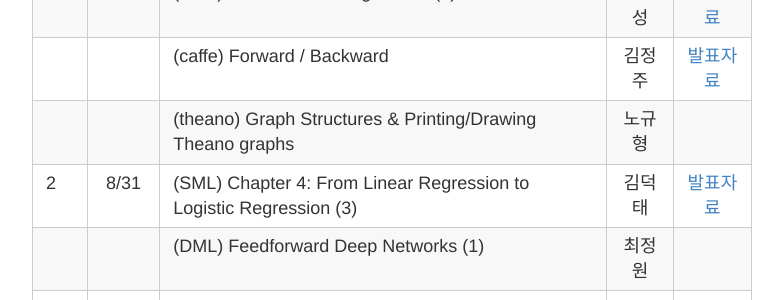
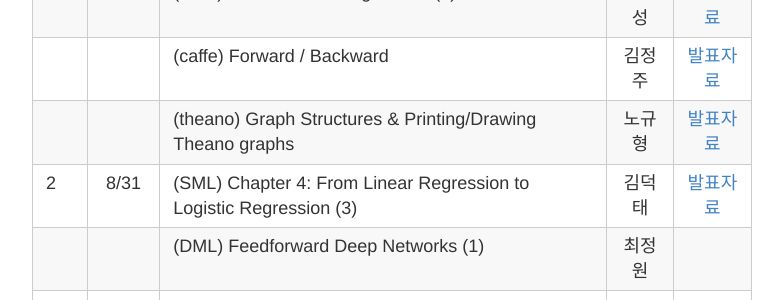
Before and after one commit to songorithm/ML, a Jekyll site: the page built from _posts/2015-12-1-SCHEDULE.md, in a window 1280 px wide and 900 px high, scrolled down 2982 px. Shown: the part 151-451 px from the top of the window, without its empty margins (248-1031 px from the left). Built offline with Jekyll 4.4.1, drawn with Linux system fonts in a browser that asks for light colours; Markdown is read by kramdown in place of the engine named in the settings.

Commit message:
Update 2015-12-1-SCHEDULE.md

```diff
--- a/_posts/2015-12-1-SCHEDULE.md
+++ b/_posts/2015-12-1-SCHEDULE.md
@@ -77,7 +77,7 @@ title: 스터디 일정 & 커리큘럼 & 발표자료
 | 1 |8/17| (SML) Chapter 4: From Linear Regression to Logistic Regression (2)  |김덕태|[발표자료](http://nbviewer.ipython.org/github/songorithm/ML/blob/master/part1/study05/SML/ch04-From%20Linear%20Regression%20to%20Logistic%20Regression.ipynb)   |
 |   |    | (DML) Machine Learning Basics (1) | 김무성 |[발표자료](http://nbviewer.ipython.org/github/songorithm/ML/blob/master/part2/study01/dml05/05_Machine_Learning_Basics.ipynb)   |
 |   |    | (caffe) Forward / Backward   | 김정주  |[발표자료](https://drive.google.com/file/d/0B6_75PJs30-WZnlpWmExS2pRVUk/view) |
-|   |    | (theano) Graph Structures & Printing/Drawing Theano graphs   | 노규형  |   |
+|   |    | (theano) Graph Structures & Printing/Drawing Theano graphs   | 노규형  | [발표자료](http://nbviewer.ipython.org/github/songorithm/ML/blob/master/part2/study01/PKG/theano/Theano%20-%20graph%20structure.ipynb)  |
 | 2 |8/31| (SML) Chapter 4: From Linear Regression to Logistic Regression (3)  | 김덕태 | [발표자료](http://nbviewer.ipython.org/github/songorithm/ML/blob/master/part1/study05/SML/ch04-From%20Linear%20Regression%20to%20Logistic%20Regression.ipynb)  |
 |   |    | (DML) Feedforward Deep Networks (1)   |  최정원 |   |
 |   |    | (theano) Derivatives in Theano    | 정재윤 | [발표자료](http://nbviewer.ipython.org/github/songorithm/ML/blob/master/part2/study03/PKG/theano/Derivatives.ipynb)  |
```
